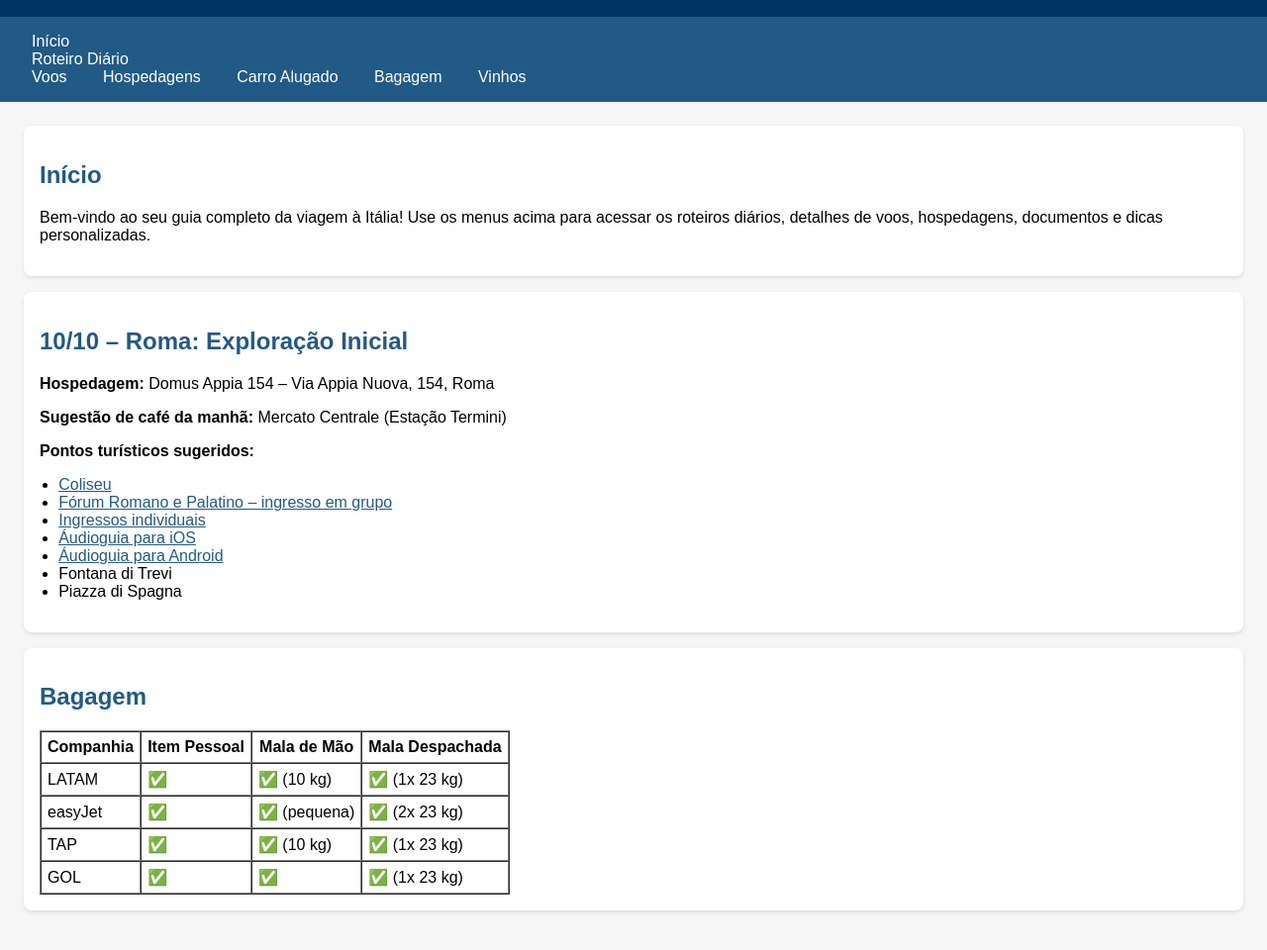
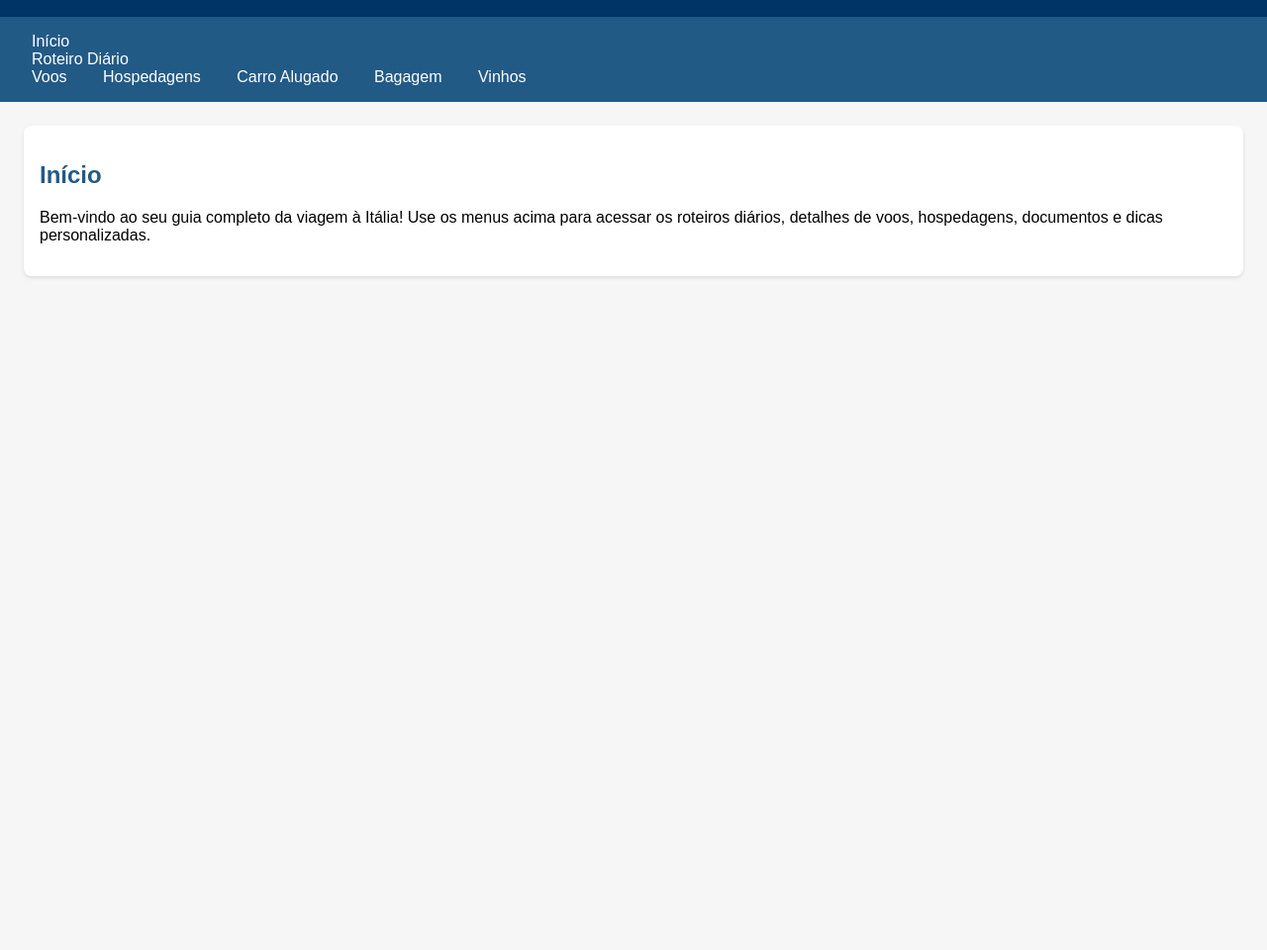
Before and after one commit to geraldofieg/guia-italia-2025, a plain HTML site: page index.html in a window 1280 px wide. Shown: the part 95-1055 px from the top of the page at 99% size. After the commit the page ends 800 px from the top, so only its background shows below. Drawn offline with Linux system fonts and the light colour scheme.

Commit message:
Add files via upload

```diff
--- a/index.html
+++ b/index.html
@@ -59,33 +59,3 @@
       <h2>Início</h2>
       <p>Bem-vindo ao seu guia completo da viagem à Itália! Use os menus acima para acessar os roteiros diários, detalhes de voos, hospedagens, documentos e dicas personalizadas.</p>
     </section>
-
-    <section id="dia10">
-      <h2>10/10 – Roma: Exploração Inicial</h2>
-      <p><strong>Hospedagem:</strong> Domus Appia 154 – Via Appia Nuova, 154, Roma</p>
-      <p><strong>Sugestão de café da manhã:</strong> Mercato Centrale (Estação Termini)</p>
-      <p><strong>Pontos turísticos sugeridos:</strong></p>
-      <ul>
-        <li><a class="link" href="https://ticketing.colosseo.it/" target="_blank">Coliseu</a></li>
-        <li><a class="link" href="https://vaicomdeus.net.br/coliseu-em-grupo-sem-arena" target="_blank">Fórum Romano e Palatino – ingresso em grupo</a></li>
-        <li><a class="link" href="https://vaicomdeus.net.br/coliseu-individual" target="_blank">Ingressos individuais</a></li>
-        <li><a class="link" href="https://apps.apple.com/us/app/y-co/id1549653486" target="_blank">Áudioguia para iOS</a></li>
-        <li><a class="link" href="https://play.google.com/store/apps/details?id=it.parcocolosseo.yandco" target="_blank">Áudioguia para Android</a></li>
-        <li>Fontana di Trevi</li>
-        <li>Piazza di Spagna</li>
-      </ul>
-    </section>
-
-    <section id="bagagem">
-      <h2>Bagagem</h2>
-      <table border="1" cellpadding="6" cellspacing="0">
-        <tr><th>Companhia</th><th>Item Pessoal</th><th>Mala de Mão</th><th>Mala Despachada</th></tr>
-        <tr><td>LATAM</td><td>✅</td><td>✅ (10 kg)</td><td>✅ (1x 23 kg)</td></tr>
-        <tr><td>easyJet</td><td>✅</td><td>✅ (pequena)</td><td>✅ (2x 23 kg)</td></tr>
-        <tr><td>TAP</td><td>✅</td><td>✅ (10 kg)</td><td>✅ (1x 23 kg)</td></tr>
-        <tr><td>GOL</td><td>✅</td><td>✅</td><td>✅ (1x 23 kg)</td></tr>
-      </table>
-    </section>
-  </main>
-</body>
-</html>
```
